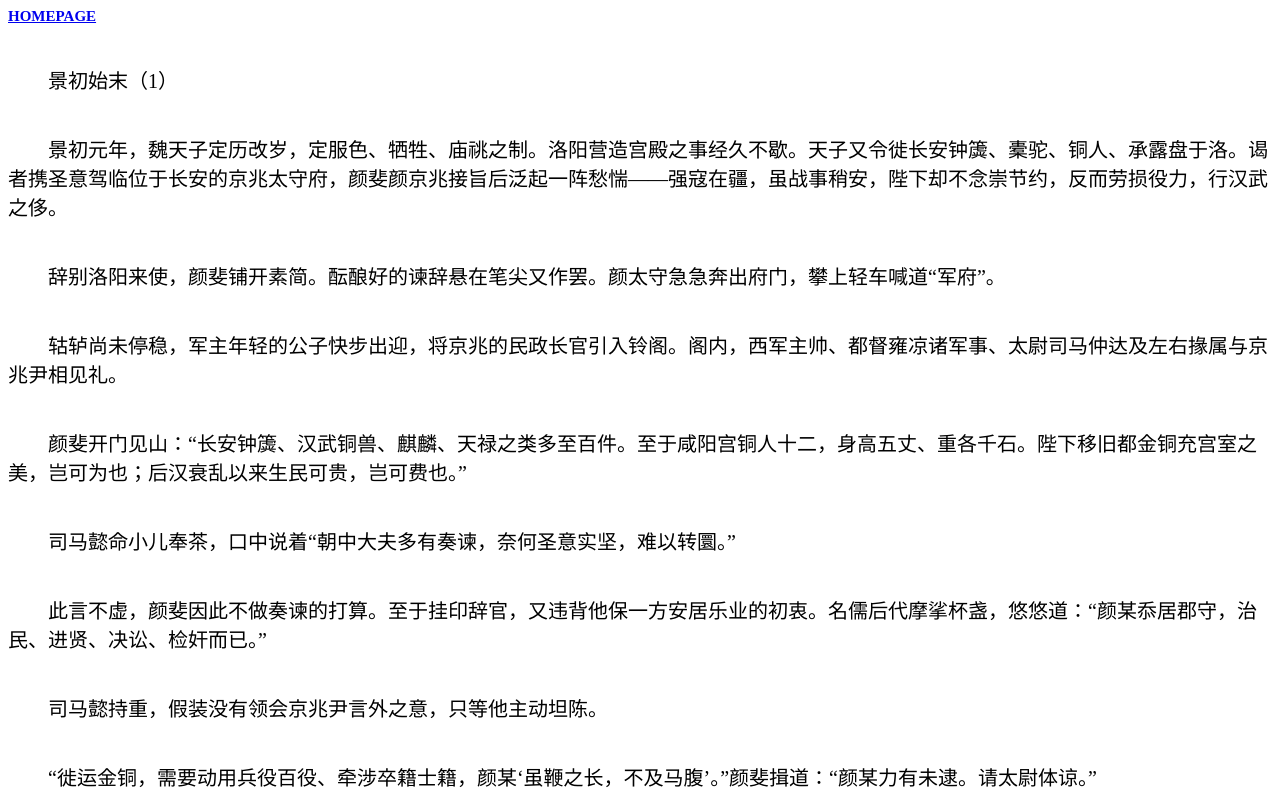
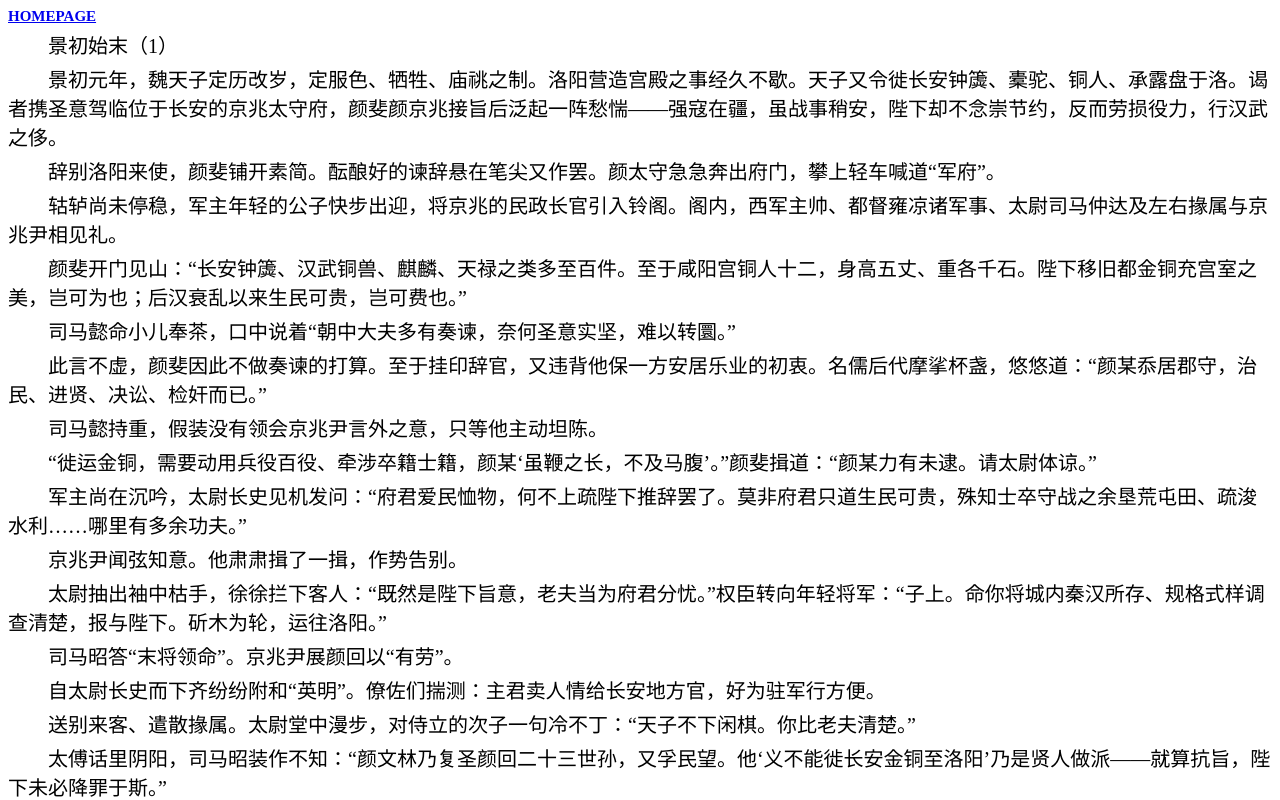
Before and after one commit to materia-prima/materia-prima.github.io, a plain HTML site: page 12.html in a window 1280 px wide. Shown: the top 800 px of the page. Drawn offline with Linux system fonts and the light colour scheme.

Commit message:
Update 12.html

```diff
--- a/12.html
+++ b/12.html
@@ -5,7 +5,8 @@
 <style>
 .kge{ text-indent:2em}
 .kge{ font-size:20px}
-p{margin: 40px auto}
+p{margin: 30px auto}
+p{margin-top:5px;margin-bottom:5px}
 
 .homepage{ font-size:15px}
 .homepage{color:#00F}
```
